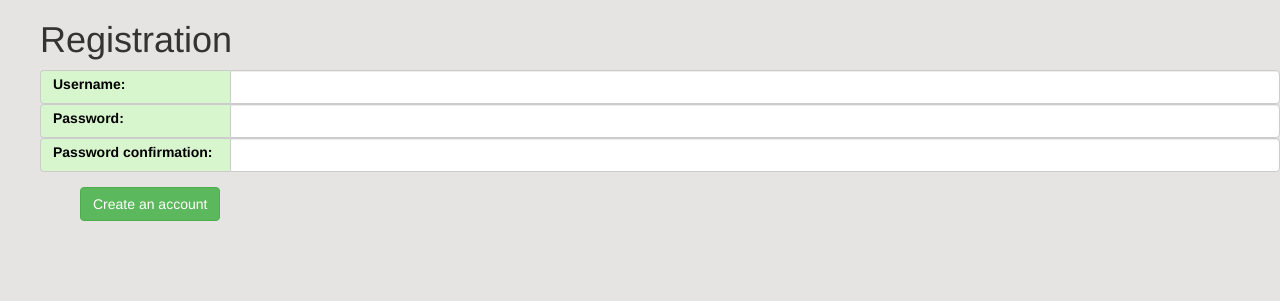
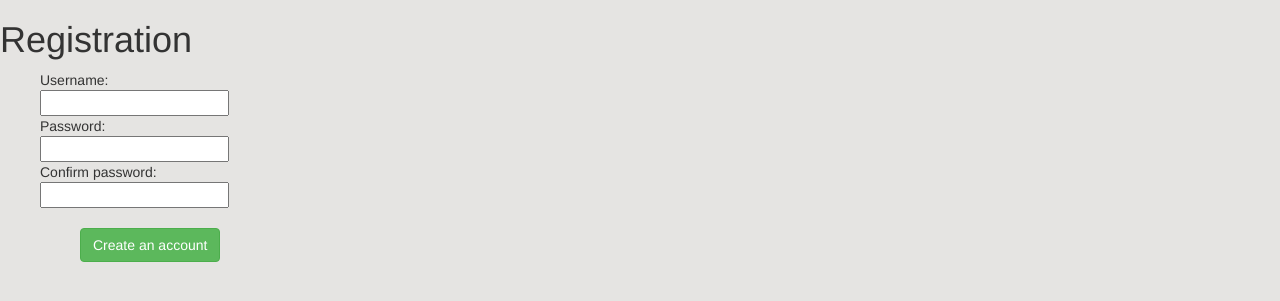
Before and after one commit to infected-mushroom/Issue-Tracking-System, a Django app: page /register/ in a window 1280 px wide. Shown: the top 301 px of the page. Run offline with Django 3.2, Linux system fonts and the light colour scheme; some libraries are stand-ins or nearby versions.

Commit message:
Registration form is improved

```diff
--- a/boards/templates/boards/board_content.html
+++ b/boards/templates/boards/board_content.html
@@ -26,6 +26,9 @@
   </ul>
   <ul class="nav navbar-nav">
     <li><a href="{% url 'boards:board_remove' board.id %}"><span class="glyphicon glyphicon-remove"></span></a></li>
+  </ul>
+ <ul class="nav navbar-nav navbar-right">
+    <li><a>{{user.get_username}}</a></li>
   </ul>
   <ul class="nav navbar-nav navbar-right">
     <li><a href="{%url 'boards:logout' %}">Log out</a></li>
--- a/boards/templates/register.html
+++ b/boards/templates/register.html
@@ -16,20 +16,17 @@
 {% block content %}
 <form action="" method="post">
   {% csrf_token %}
-  <ul>
   <h1>Registration</h1>
   <form role="form" class="form-horizontal" method="post" action="{% url 'boards:register' %}">{% csrf_token %}
-    <div class="form-group">
-        {% for field in form %}
-            <div class="input-group">
-                <span class="input-group-addon" style="background-color:#D8F6CE;  color:black">{{field.label_tag}}</span><input class="form-control" id="{{ field.id_for_label }}" maxlength="30" name="{{ field.html_name }}" value="{{ form.field.label_tag }}" type="text" />
-
-                {{ field.errors }}
-            </div>
-        {% endfor %}
-        <input type="hidden" name="next" value="{{ next }}" />
-    </div>
-<ul><input type="submit" class="btn btn-success" value="Create an account"></ul>
+    <form><ul>
+  Username:<br>
+  <input type="text" name="username"><br>
+  Password:<br>
+  <input type="password" name="password1"><br>
+Confirm password:<br>
+  <input type="password" name="password2">
+</form>
+<ul><br><input type="submit" class="btn btn-success" value="Create an account"></ul>
 </form>
 </ul>
   </ul>
```
Also changed, not shown: db.sqlite3 (deleted), 1 other file.
